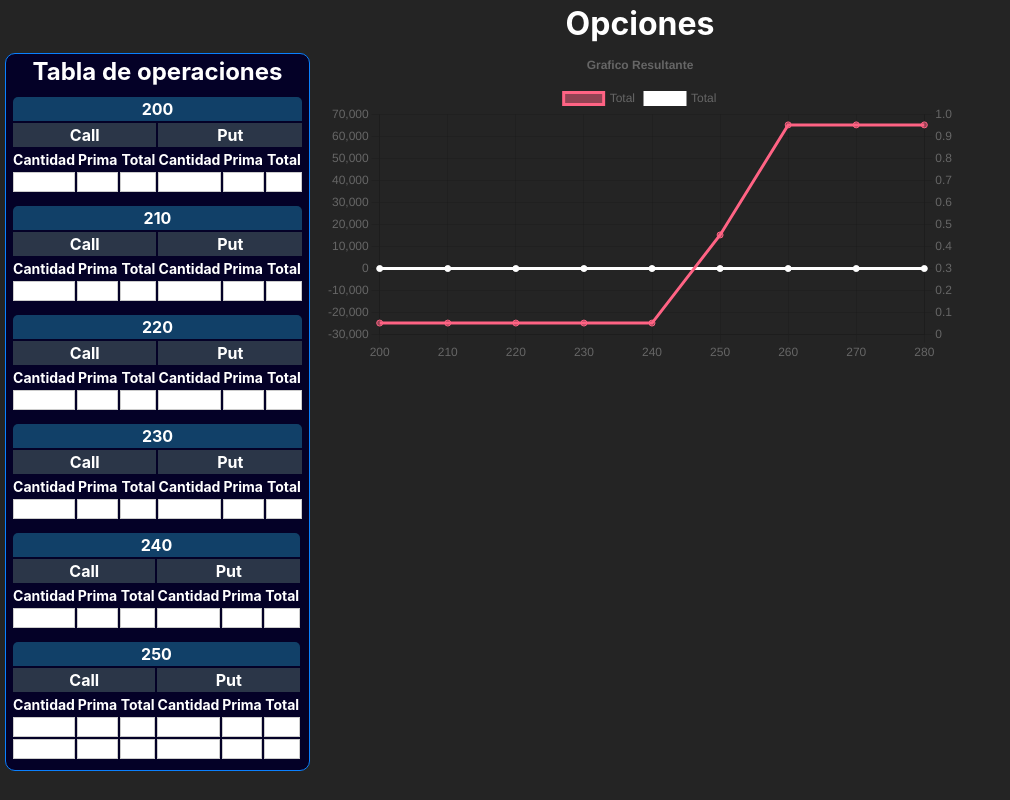
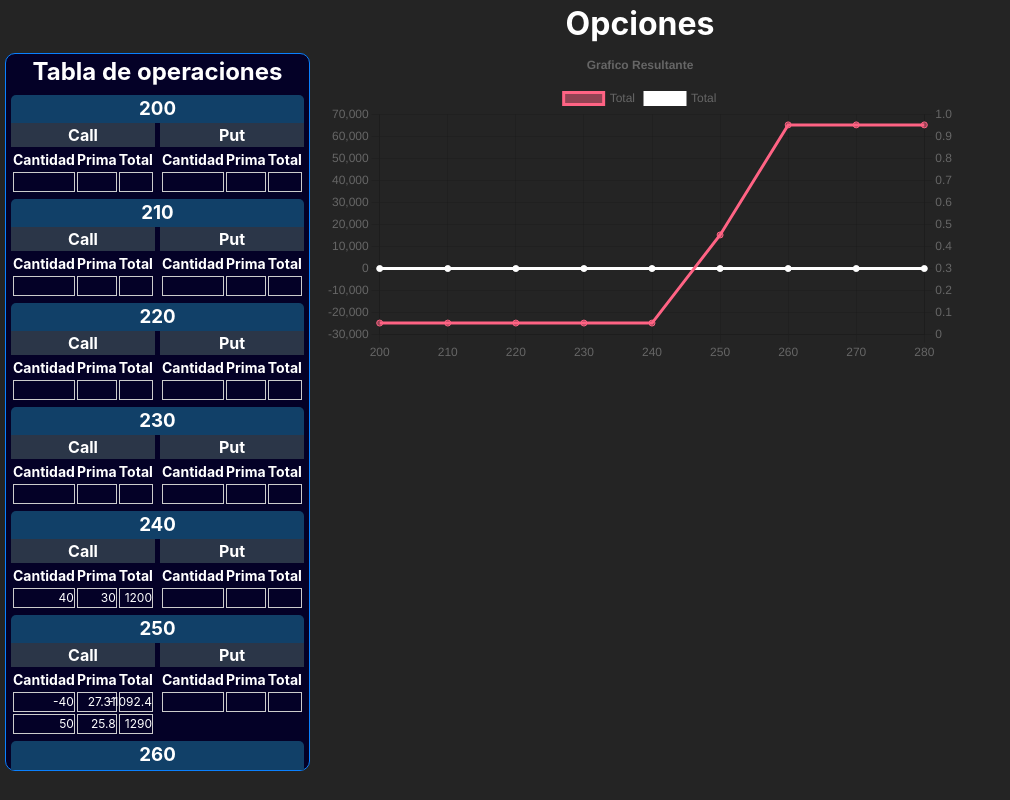
Before and after one commit to Santiago1987/vikingo-bursatil-app, a React (Vite) app in the folder frontend/: page / in a window 1280 px wide. Shown: the whole page, without its empty margins (0-1010 px from the left). Built offline with nearby package versions, Linux system fonts and the light colour scheme.

Commit message:
refactor de tabla de opciones + estilos

```diff
--- a/frontend/src/opciones/components/tablaBases/BasesTabla.css
+++ b/frontend/src/opciones/components/tablaBases/BasesTabla.css
@@ -1,12 +1,3 @@
-.tabla-operaciones {
-    width: 100%;
-    margin-bottom: 10px;
-}
-
-.tabla-operaciones > th{
-    width: 100%;
-}
-
 .td-tableOpction-title {
     font-size: 14px;
     text-align: center;
@@ -14,6 +5,15 @@
     font-weight: bold;
     height: 20px;
     vertical-align: middle;
+}
+
+.table-callput{
+    display: flex;
+    flex-direction: row;
+    align-items: start;
+    justify-content: center;
+    width: 100%;
+    gap:5px;
 }
 
 .call-put{
@@ -24,4 +24,10 @@
     background-color: rgb(17, 64, 104);
     border-top-left-radius: 5px;
     border-top-right-radius: 5px;
+    width: 100%;
+    font-weight: bold;
 }
+
+.option-table{
+    margin-bottom: 5px;
+}
--- a/frontend/src/opciones/components/tablaBases/BasesTabla.tsx
+++ b/frontend/src/opciones/components/tablaBases/BasesTabla.tsx
@@ -11,34 +11,37 @@ type Props = {
 export const BasesTabla = ({ base, callList, putList }: Props) => {
   return (
     <>
-      <table className="tabla-operaciones">
-        <thead>
-          <tr>
-            <th colSpan={6} scope="colgroup" id="base">
-              {base}
-            </th>
-          </tr>
-        </thead>
-        <tbody>
-          <tr>
-            <th colSpan={3} scope="colgroup" className="call-put">
-              Call
-            </th>
-            <th colSpan={3} scope="colgroup" className="call-put">
-              Put
-            </th>
-          </tr>
-          <tr>
-            <td className="td-tableOpction-title">Cantidad</td>
-            <td className="td-tableOpction-title">Prima</td>
-            <td className="td-tableOpction-title">Total</td>
-            <td className="td-tableOpction-title">Cantidad</td>
-            <td className="td-tableOpction-title">Prima</td>
-            <td className="td-tableOpction-title">Total</td>
-          </tr>
-          <Rows calls={callList} puts={putList} />
-        </tbody>
-      </table>
+      <div className="option-table">
+        <h3 id="base">{base}</h3>
+        <div className="table-callput">
+          <div className="table-call">
+            <h4 className="call-put">Call</h4>
+            <table>
+              <thead>
+                <th className="td-tableOpction-title">Cantidad</th>
+                <th className="td-tableOpction-title">Prima</th>
+                <th className="td-tableOpction-title">Total</th>
+              </thead>
+              <tbody>
+                <Rows operaciones={callList} />
+              </tbody>
+            </table>
+          </div>
+          <div className="table-call">
+            <h4 className="call-put">Put</h4>
+            <table>
+              <thead>
+                <th className="td-tableOpction-title ">Cantidad</th>
+                <th className="td-tableOpction-title ">Prima</th>
+                <th className="td-tableOpction-title ">Total</th>
+              </thead>
+              <tbody>
+                <Rows operaciones={putList} />
+              </tbody>
+            </table>
+          </div>
+        </div>
+      </div>
     </>
   );
 };
--- a/frontend/src/opciones/components/tablaBases/Rows.css
+++ b/frontend/src/opciones/components/tablaBases/Rows.css
@@ -16,8 +16,13 @@
 .input-row {
   border:0;
   pointer-events: none;
-  width: 100%;
-  text-align: right;
+  opacity: 0;
+  border-radius: 2px;
+
+  &:focus{
+    opacity: 1;
+    outline: 2px solid #09f;
+  }
 }
 
 .td-tableOption > span,input {
@@ -25,6 +30,7 @@
   inset: 0;
   vertical-align: middle;
   display: inline-flex;
-  justify-content: center;
-  align-items: center;
+  justify-content: end;
+  text-align: right;
+  width: 100%;
 }
--- a/frontend/src/opciones/components/tablaBases/Rows.tsx
+++ b/frontend/src/opciones/components/tablaBases/Rows.tsx
@@ -2,102 +2,70 @@ import "./Rows.css";
 import { OpcionesPrimaCant } from "../../../types";
 
 type Props = {
-  calls: OpcionesPrimaCant[];
-  puts: OpcionesPrimaCant[];
+  operaciones: OpcionesPrimaCant[];
 };
 
-export const Rows = ({ calls, puts }: Props) => {
-  let master = [];
-  let slave = [];
+export const Rows = ({ operaciones }: Props) => {
+  const handleClickTd = (
+    event: React.MouseEvent<HTMLTableCellElement, MouseEvent>
+  ) => {
+    //RECUPERO EL TD DONDE SE HIZO CLICK
+    const td = event.currentTarget;
 
-  if (calls.length === 0 && puts.length === 0) {
-    return (
-      <tr className="rows">
-        <td className="td-tableOption">
-          <input className="input-row" />
-          <span>{}</span>
-        </td>
-        <td className="td-tableOption">
-          <input className="input-row" />
-          <span>{}</span>
-        </td>
-        <td className="td-tableOption">
-          <input className="input-row" />
-          <span>{}</span>
-        </td>
-        <td className="td-tableOption">
-          <input className="input-row" />
-          <span>{}</span>
-        </td>
-        <td className="td-tableOption">
-          <input className="input-row" />
-          <span>{}</span>
-        </td>
-        <td className="td-tableOption">
-          <input className="input-row" />
-          <span>{}</span>
-        </td>
-      </tr>
+    console.log(td);
+    //RECUPERO EL INPUT Y EL SPAN DE ESE TD
+    const input = td.querySelector("input");
+    const span = td.querySelector("span");
+
+    if (!input || !span) return;
+    //HAGO FOCUS EN EL INPUT PARA QUE SE APLIQUE LOS ESTILOS
+    input.focus();
+    span.style.opacity = "0";
+
+    //evento blur: cuando el input pierde el focus
+    input.addEventListener(
+      "blur",
+      () => {
+        //TODO: evaluar si cambio el input para evitar refrezcar el state
+        //if(input.value === state)
+
+        span.style.opacity = "1";
+      },
+      { once: true }
     );
-  }
-
-  if (calls.length > puts.length) {
-    master = [...calls];
-    slave = [...puts];
-  } else {
-    master = [...puts];
-    slave = [...calls];
-  }
+    //once true: para que el evento solo actue una vez
+  };
 
   return (
     <>
-      {master.map((_, index) => {
-        let primaCall = calls[index] ? calls[index].prima : "";
-        let cantCall = calls[index] ? calls[index].cantidad : "";
-        console.log(index, puts[index]);
-        let primaPut = puts[index] ? puts[index].prima : "";
-        let cantPut = puts[index] ? puts[index].cantidad : "";
+      {operaciones.map((oper, index) => {
+        let { cantidad, prima } = oper;
 
         return (
           <tr className="rows" key={index}>
-            <td className="td-tableOption">
-              <input className="input-row" value={cantCall} />
-              <span>{}</span>
+            <td className="td-tableOption" onClick={handleClickTd}>
+              <input
+                type="text"
+                className="input-row"
+                value={cantidad ? cantidad : ""}
+              />
+              <span>{cantidad ? cantidad : ""}</span>
+            </td>
+            <td className="td-tableOption" onClick={handleClickTd}>
+              <input
+                type="text"
+                className="input-row"
+                value={prima ? prima : ""}
+              />
+              <span>{prima ? prima : ""}</span>
             </td>
             <td className="td-tableOption">
-              <input className="input-row" value={primaCall} />
-              <span>{}</span>
+              <span>
+                {prima && cantidad
+                  ? redondearDecimales(+prima * +cantidad, 2)
+                  : ""}
+              </span>
             </td>
-            <td className="td-tableOption">
-              <input
-                className="input-row"
-                value={
-                  primaCall && cantCall
-                    ? redondearDecimales(+primaCall * +cantCall, 2)
-                    : ""
-                }
-              />
-              <span>{}</span>
-            </td>
-            <td className="td-tableOption">
-              <input className="input-row" value={cantPut} />
-              <span>{}</span>
-            </td>
-            <td className="td-tableOption">
-              <input className="input-row" value={primaPut} />
-              <span>{}</span>
-            </td>
-            <td className="td-tableOption">
-              <input
-                className="input-row"
-                value={
-                  primaPut && cantPut
-                    ? redondearDecimales(+primaPut * +cantPut, 2)
-                    : ""
-                }
-              />
-            </td>
-            <span>{}</span>
           </tr>
         );
       })}
--- a/frontend/src/opciones/containers/main/Opciones.tsx
+++ b/frontend/src/opciones/containers/main/Opciones.tsx
@@ -1,7 +1,7 @@
 import "./opciones.css";
 import { useEffect, useState } from "react";
 import { getCalculosOpciones } from "../../utils/getCalculosOpciones.ts";
-import { Chart } from "../../components/Chart/Chart.tsx";
+import { Chart } from "../../components/chart/Chart.tsx";
 import { ListaTablaBases } from "../tablaBases/ListaTablaBases.tsx";
 import { OptionOperations } from "../../../types.ts";
 
@@ -24,7 +24,7 @@ export const Opciones = () => {
   const [data, setData] = useState<OptionOperations>({});
 
   useEffect(() => {
-    setData({
+    let result: OptionOperations = {
       ...ini_state,
       200: { call: [], put: [] },
       210: { call: [], put: [] },
@@ -32,7 +32,21 @@ export const Opciones = () => {
       230: { call: [], put: [] },
       270: { call: [], put: [] },
       280: { call: [], put: [] },
-    });
+    };
+
+    let index = Object.keys(result);
+    for (let el of index) {
+      let eln = +el;
+      console.log(eln, result[eln]);
+      let { call, put } = result[eln];
+
+      if (call.length === 0) call.push({ prima: 0, cantidad: 0 });
+      if (put.length === 0) put.push({ prima: 0, cantidad: 0 });
+
+      result = { ...result, [eln]: { call, put } };
+    }
+
+    setData(result);
   }, []);
 
   const results = Object.keys(data).length > 0 ? getCalculosOpciones(data) : [];
--- a/frontend/src/opciones/containers/tablaBases/ListaTablaBases.css
+++ b/frontend/src/opciones/containers/tablaBases/ListaTablaBases.css
@@ -15,4 +15,5 @@
     max-height: 85vh;
     overflow-y: auto;
     scrollbar-width: thin;
+    gap:5px;
 }
```
